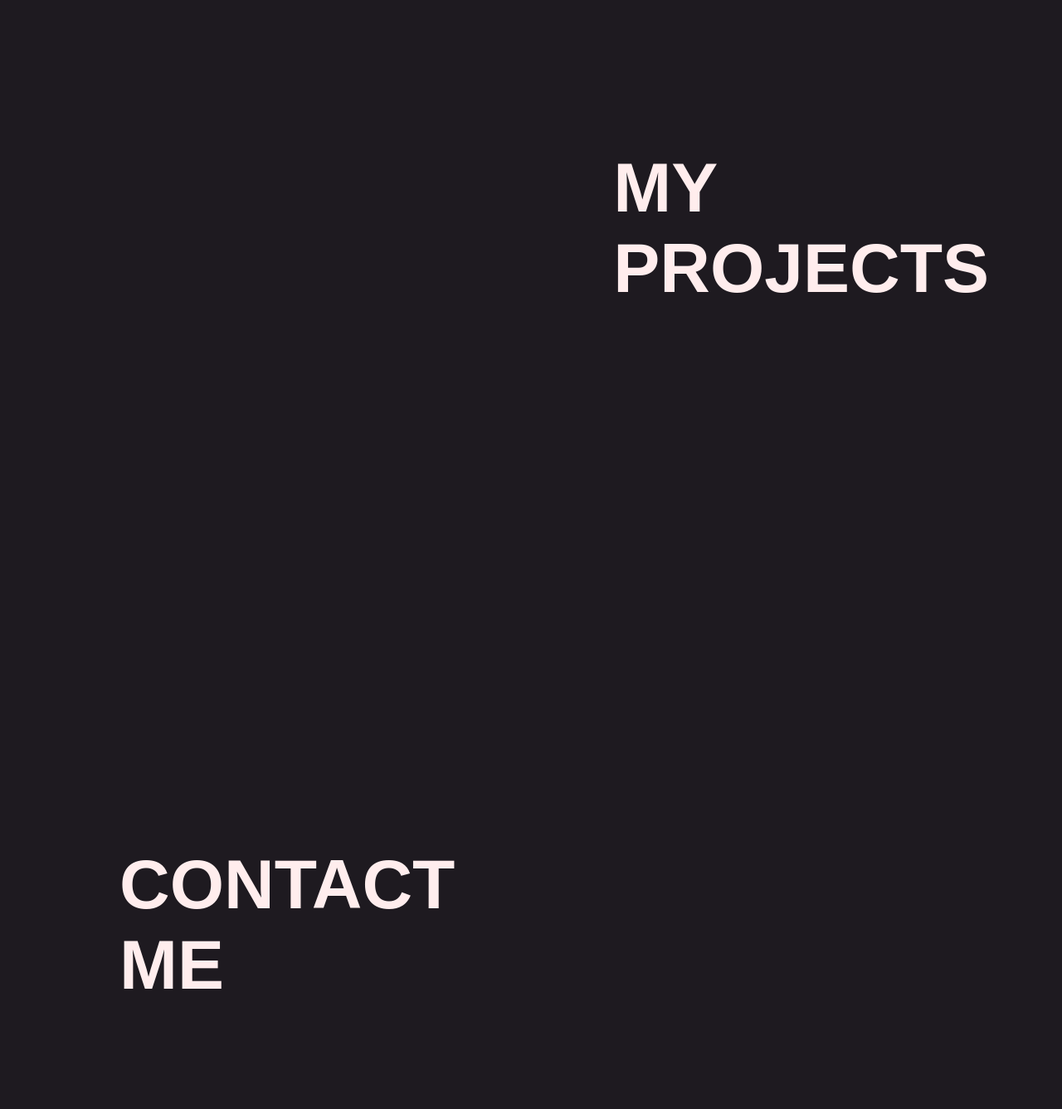
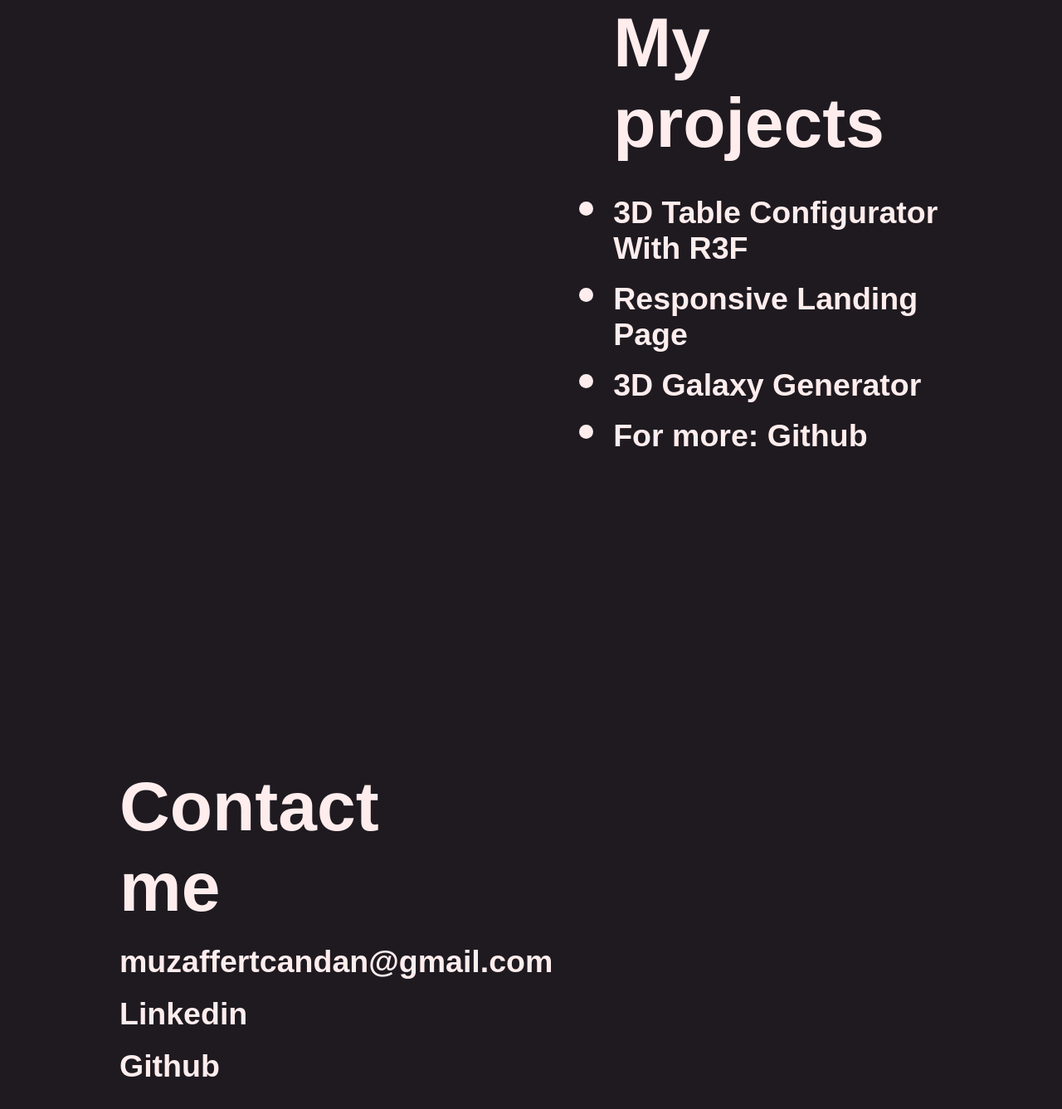
Before and after one commit to muzaffertcandan/Website, a website built with Vite: page src/index.html in a window 1280 px wide. Shown: the part 1005-2342 px from the top of the page at 83% size. Built offline with nearby package versions, Linux system fonts and the light colour scheme.

Commit message:
web site added

```diff
--- a/src/index.html
+++ b/src/index.html
@@ -12,17 +12,59 @@
       <section class="section">
         <div class="content-wrapper">
           <h1>Muzaffer Talha Candan</h1>
+          <h5>Frontend Developer</h5>
         </div>
       </section>
       <section class="section">
         <div class="content-wrapper">
           <h2>My projects</h2>
+          <ul>
+            <li>
+              <h6>
+                <a
+                  href="https://table-configurator-three-lzqetiadt-muzaffertcandan.vercel.app/"
+                  >3D Table Configurator With R3F</a
+                >
+              </h6>
+            </li>
+            <li>
+              <h6>
+                <a href="https://first-project-muzaffertcandan.vercel.app/"
+                  >Responsive Landing Page</a
+                >
+              </h6>
+            </li>
+            <li>
+              <h6>
+                <a href="https://galaxy-muzaffertcandan.vercel.app/"
+                  >3D Galaxy Generator</a
+                >
+              </h6>
+            </li>
+            <li>
+              <h6>
+                <a href="https://github.com/muzaffertcandan">For more: Github</a>
+              </h6>
+            </li>
+          </ul>
         </div>
       </section>
 
       <section class="section">
         <div class="content-wrapper">
           <h2>Contact me</h2>
+          <h6>
+            <a href="mailto:muzaffertcandan@gmail.com">
+              muzaffertcandan@gmail.com
+            </a>
+          </h6>
+          <h6>
+            <a href="https://www.linkedin.com/in/muzaffertcandan/">Linkedin</a>
+          </h6>
+          <h6>
+            <a href="https://github.com/muzaffertcandan">Github</a>
+          </h6>
+
         </div>
       </section>
     </div>
--- a/src/style.css
+++ b/src/style.css
@@ -2,6 +2,8 @@
 {
     margin: 0;
     padding: 0;
+    font-family: 'Cabin', sans-serif;
+
 }
 /*
 html,
@@ -30,9 +32,7 @@ html{
     align-items: center;
     height: 100vh;
     position: relative;
-    font-family: 'Cabin', sans-serif;
     color: #ffeded;
-    text-transform: uppercase;
     font-size: 7vmin;
     padding-left: 10%;
     padding-right: 10%;
@@ -56,9 +56,19 @@ section:nth-child(3)
 {
     justify-content: flex-start;
 }
+h1{
+    text-transform: uppercase;
+
+
+}
 .content-wrapper{
     display: flex;
-    flex-direction: row;
+    flex-direction: column;
     justify-content: flex-start;
+    row-gap: 20px;
     max-width: 40%;
 }
+a{
+    text-decoration: none;
+    color: #ffeded;
+}
```
Also changed, not shown: src/script.js (+18 -0 lines).
